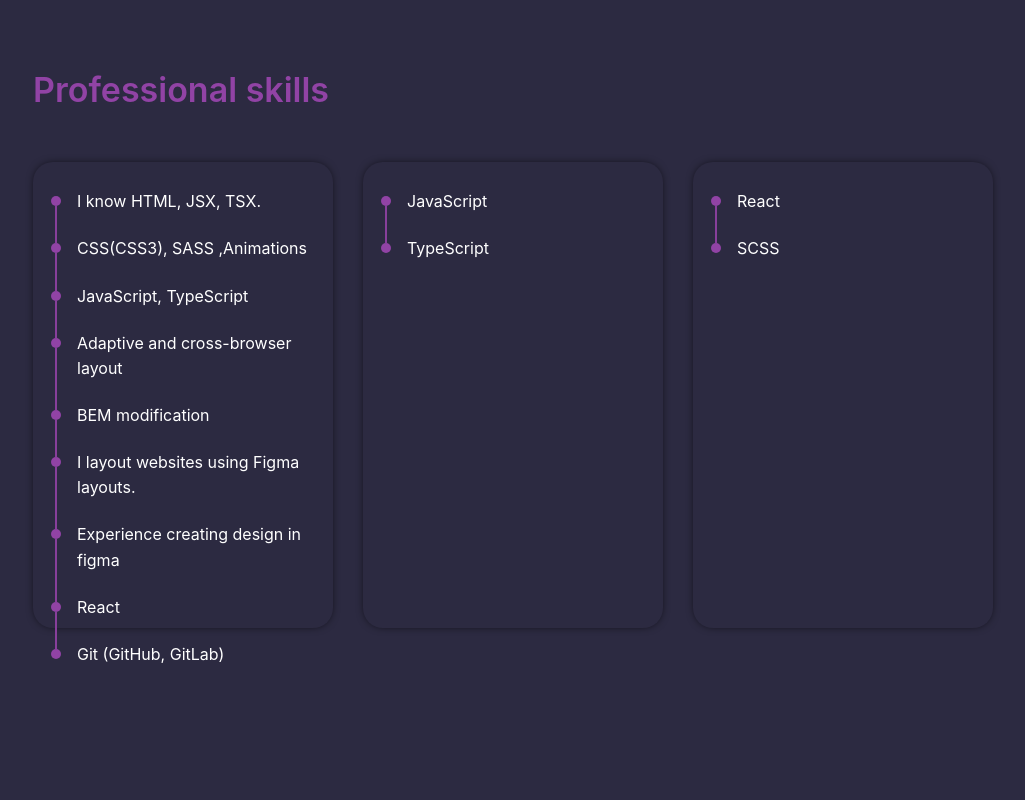
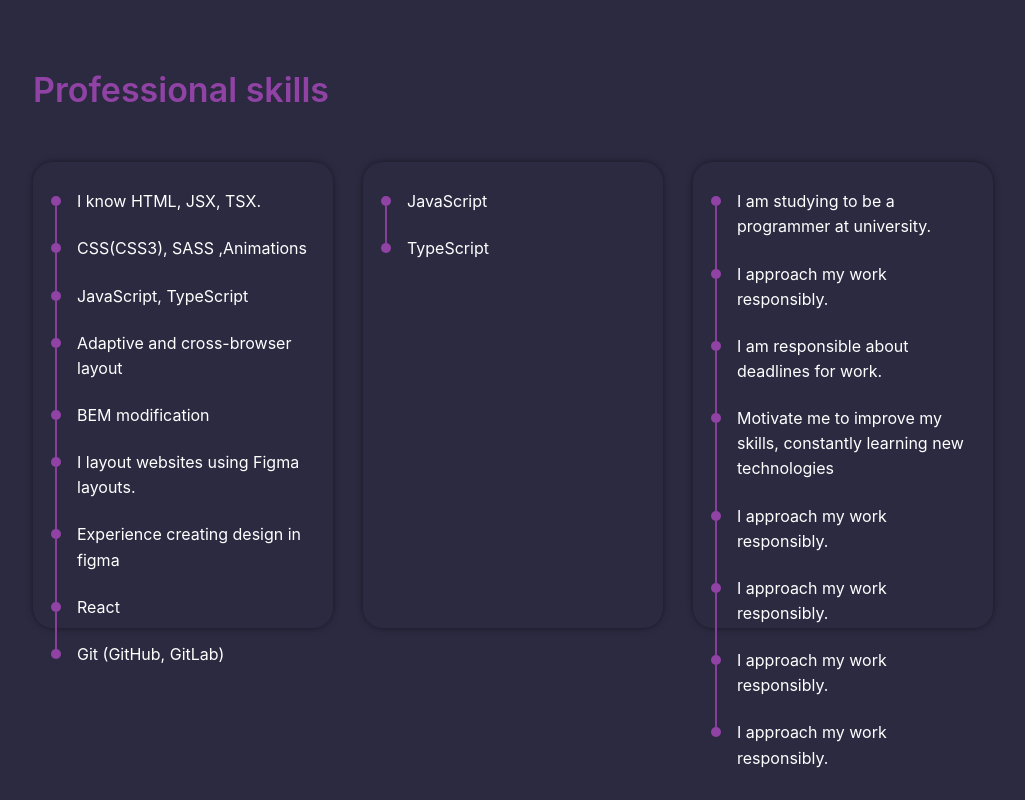
Before and after one commit to HELLRAID-cmd/Portfolio, a React (Vite) app in the folder client/: page / in a window 1280 px wide. Shown: the part 827-1627 px from the top of the page, without its empty margins (127-1152 px from the left). Before the commit the page ends 1565 px from the top, so only its background shows below. Built offline with nearby package versions, Linux system fonts and the light colour scheme.

Commit message:
Добавил инфу

```diff
--- a/client/src/Components/info.ts
+++ b/client/src/Components/info.ts
@@ -15,7 +15,13 @@ export const skills = [
     { id: 4, desc: "TypeScript" },
   ],
   [
-    { id: 5, desc: "React" },
-    { id: 6, desc: "SCSS" },
+    { id: 5, desc: "I am studying to be a programmer at university." },
+    { id: 6, desc: "I approach my work responsibly." },
+    { id: 7, desc: "I am responsible about deadlines for work." },
+    { id: 8, desc: "Motivate me to improve my skills, constantly learning new technologies" },
+    { id: 9, desc: "I approach my work responsibly." },
+    { id: 10, desc: "I approach my work responsibly." },
+    { id: 11, desc: "I approach my work responsibly." },
+    { id: 12, desc: "I approach my work responsibly." },
   ],
 ];
```
